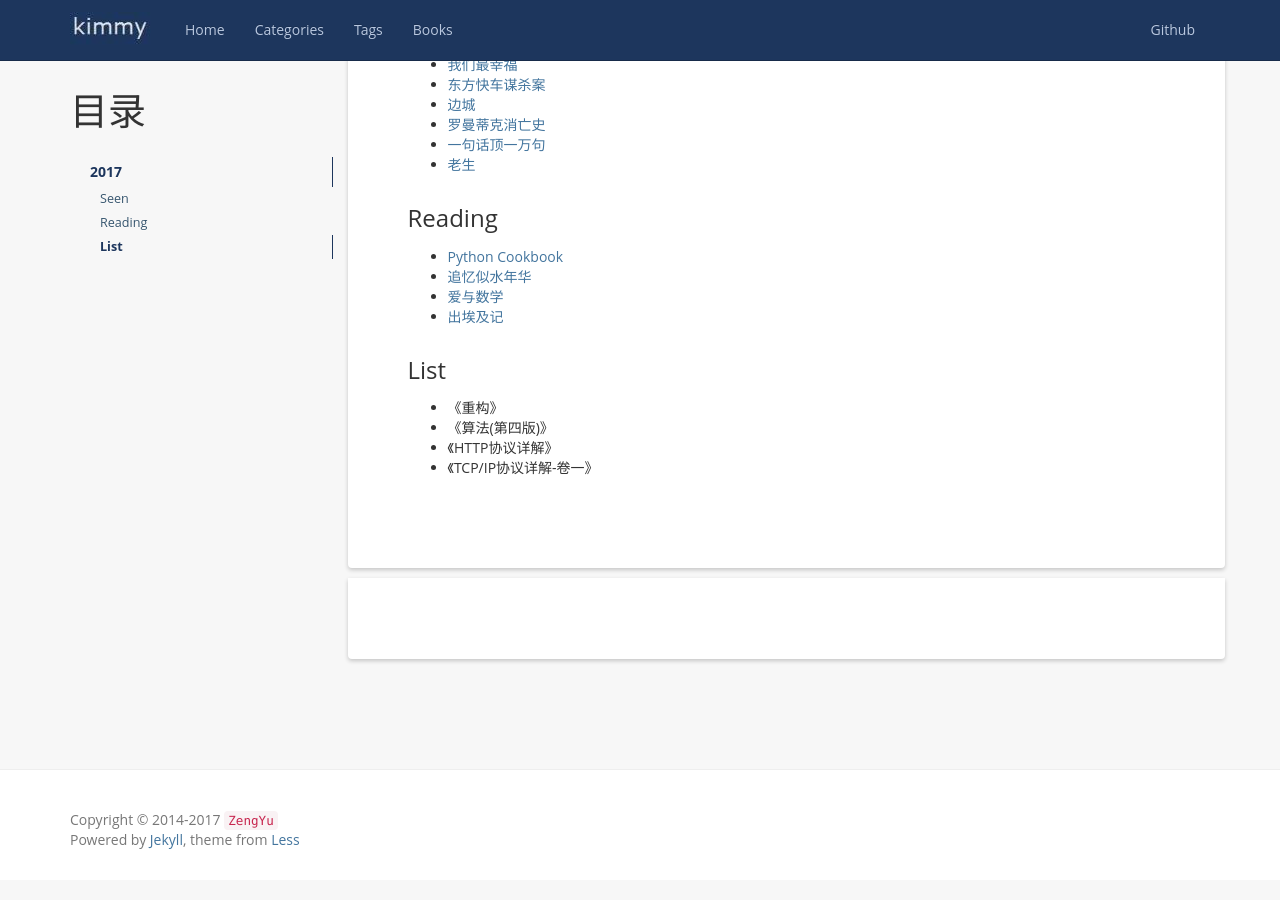
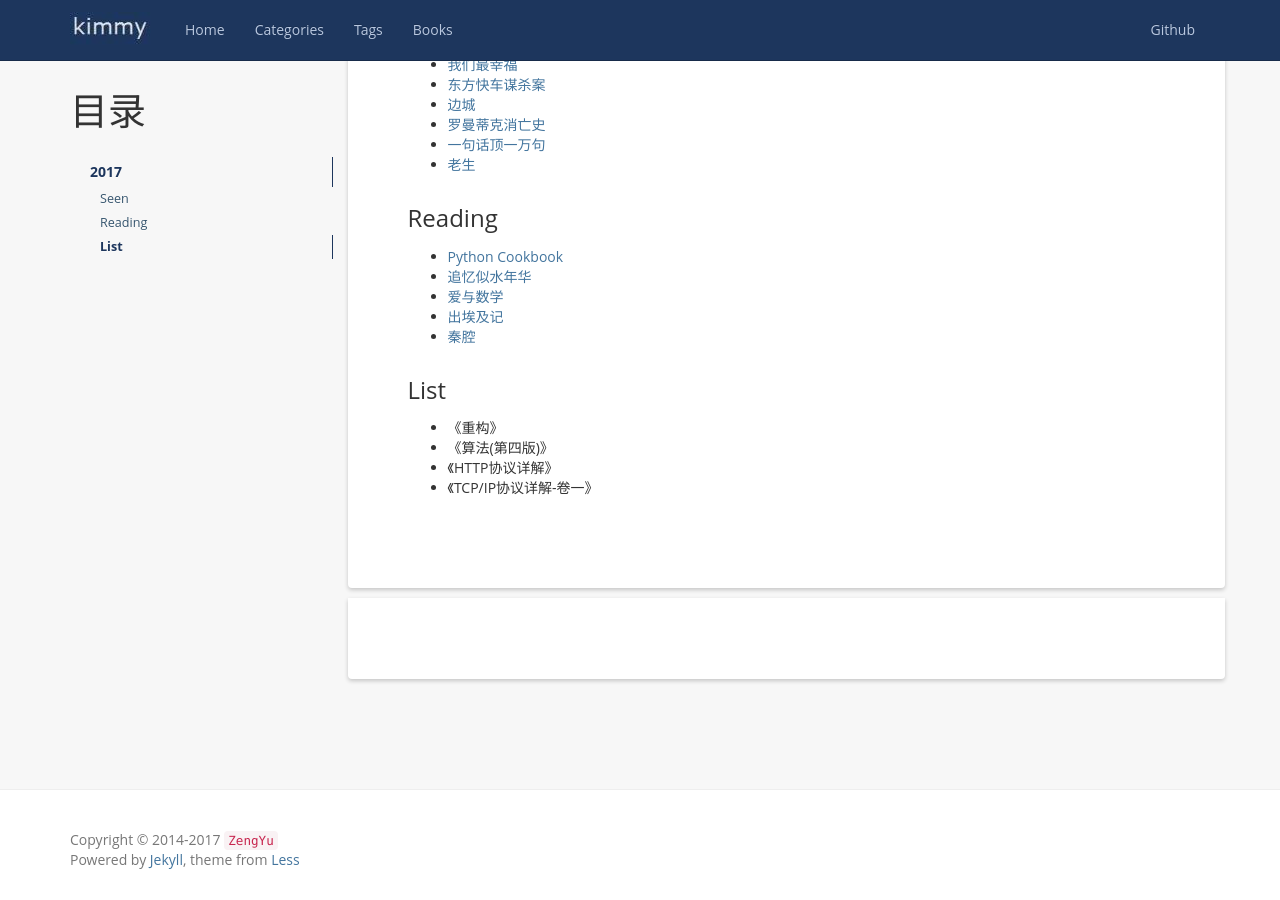
Before and after one commit to jkarakas/zengyu714.github.io, a Jekyll site: the page built from books.md, in a window 1280 px wide and 900 px high, scrolled down 595 px. Built offline with Jekyll 4.4.1, drawn with Linux system fonts in a browser that asks for light colours; nearby versions of some CDN libraries; comment, search, counter and statistics services are not loaded.

```diff
--- a/books.md
+++ b/books.md
@@ -30,6 +30,7 @@
 + [追忆似水年华](https://book.douban.com/subject/1983479/)
 + [爱与数学](https://book.douban.com/subject/26740091/)
 + [出埃及记](https://book.douban.com/subject/3228779/)
++ [秦腔](https://book.douban.com/subject/1281653/)
 
 ### List
 + 《重构》
```
Also changed, not shown: _posts/2017-04-15-toy-neural-network-case-study.md (+4 -1 lines).
